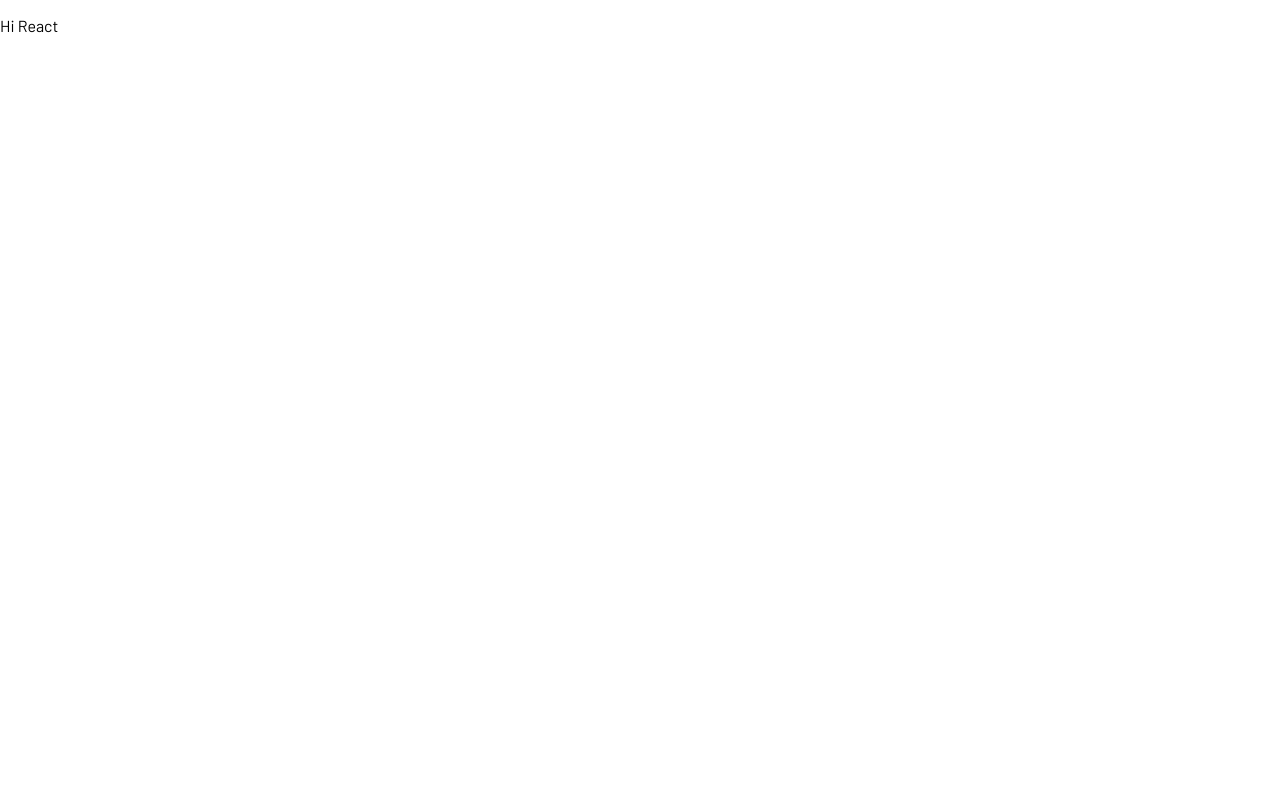
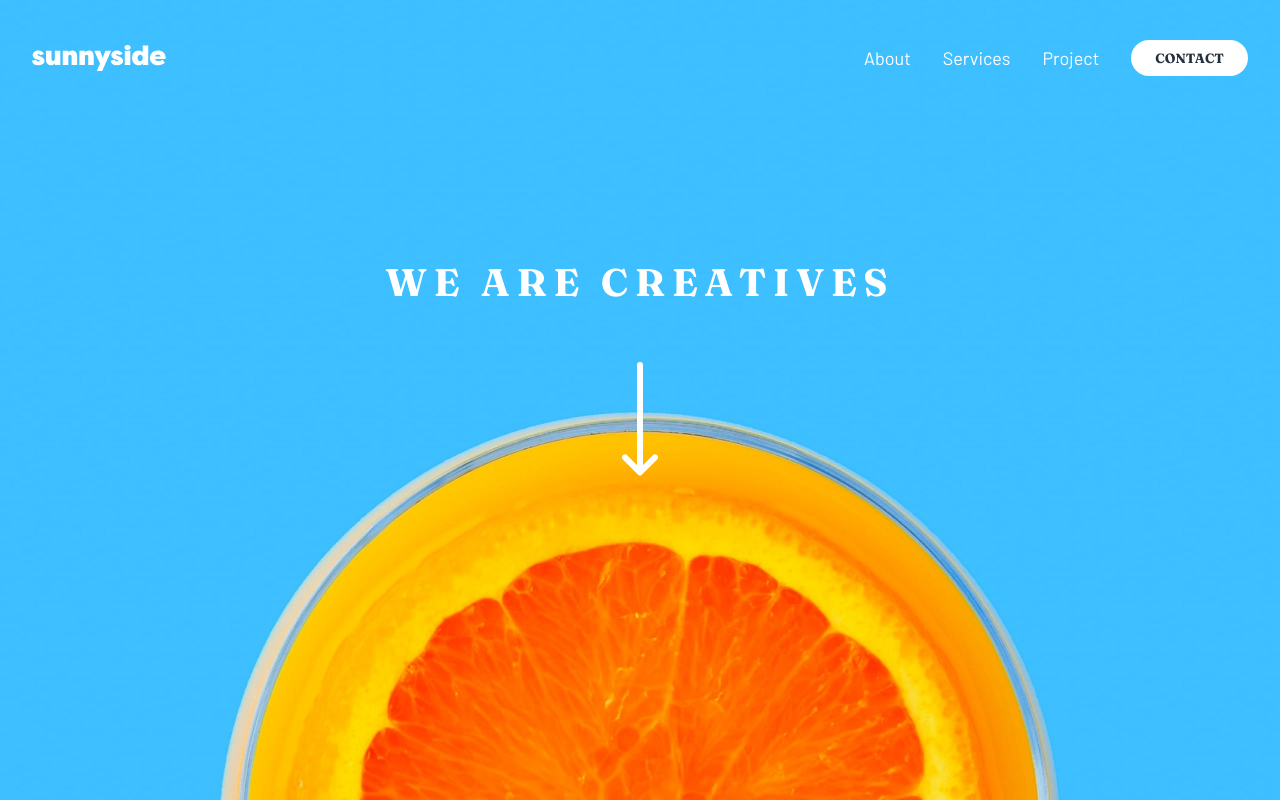
Before and after one commit to UmanIjaz/sunnyside-agency, a React (Create React App) app: page / in a window 1280 px wide. Built offline with nearby package versions, Linux system fonts and the light colour scheme.

Commit message:
Header & Hero section complete

```diff
--- a/src/App.js
+++ b/src/App.js
@@ -1,5 +1,68 @@
+import { useState } from "react";
+
+// import { ReactComponent as Logo } from "./logo.svg";
 function App() {
-  return <p>Hi React</p>;
+  return (
+    <>
+      <Header />
+      <Main />
+    </>
+  );
+}
+export default App;
+
+function Header() {
+  return (
+    <header>
+      <Logo />
+      <NavBar />
+    </header>
+  );
 }
 
-export default App;
+function Logo() {
+  return (
+    <img className="logo" src="/assets/images/logo.svg" alt="Brand Logo" />
+  );
+}
+
+function NavBar() {
+  const [isOpen, setIsOpen] = useState(false);
+
+  return (
+    <nav className="navbar">
+      {/* Navigation Links + Button (Always Visible on Desktop) */}
+      <ul className={`nav-menu ${isOpen ? "mobile-menu" : ""}`}>
+        <li>About</li>
+        <li>Services</li>
+        <li>Project</li>
+        <li>
+          <button className="contact-btn">CONTACT</button>
+        </li>
+      </ul>
+
+      {/* Hamburger Menu (Visible Only on Mobile) */}
+      <button className="hamburger" onClick={() => setIsOpen(!isOpen)}>
+        ☰
+      </button>
+    </nav>
+  );
+}
+
+function Main() {
+  return (
+    <main>
+      <Hero />
+    </main>
+  );
+}
+function Hero() {
+  return (
+    <section className="hero">
+      <span>
+        <h1>WE ARE CREATIVES</h1>
+        <img src="/assets/images/icon-arrow-down.svg" alt="Scroll Down" />
+      </span>
+    </section>
+  );
+}
--- a/src/styles/index.css
+++ b/src/styles/index.css
@@ -1,22 +1,44 @@
 @import "./fonts.css";
 :root {
+  font-size: 16px;
   /* 🌟 Brand Colors (Core Identity) */
   --brand-primary: #3dbeff; /* Main brand color, used for key highlights */
   --brand-secondary: #fdf3d6; /* Secondary brand color, soft background accents */
   --brand-tertiary: #fad2cf; /* Supporting brand color, subtle highlights */
   --brand-accent: #a3d6c3; /* Additional brand accent for balance */
+  --brand-light: #6ed0ff;
 
   /* 🎯 UI & Text Colors */
   --text-primary: #23303e; /* Main text color (headings, body text) */
   --text-secondary: #8c8c8c; /* Muted text (subtext, descriptions) */
 
   /* 🟡 Call-to-Action & Alert Colors */
-  --cta-primary: #f8a21d; /* Main action buttons (e.g., "Contact Us") */
+  --cta-primary: #fad400; /* Main action buttons (e.g., "Contact Us") */
   --cta-danger: #eb4a5f; /* Error, warnings, and destructive actions */
 
   /* 🎨 Background & Neutral Colors */
   --bg-primary: #ffffff; /* Main background */
   --bg-secondary: #fdf3d6; /* Light muted background */
+
+  /* ----- Fonts ----- */
+  --fs-xs: 0.75rem; /* 12px */
+  --fs-sm: 0.875rem; /* 14px */
+  --fs-base: 1rem; /* 16px (Default) */
+  --fs-lg: 1.125rem; /* 18px */
+  --fs-xl: 1.25rem; /* 20px */
+  --fs-2xl: 1.5rem; /* 24px */
+  --fs-3xl: 2rem; /* 32px */
+  --fs-4xl: 2.5rem; /* 40px */
+
+  /* ---- Spacing ---- */
+  --space-xxs: 4px;
+  --space-xs: 8px;
+  --space-sm: 12px;
+  --space-md: 16px;
+  --space-lg: 24px;
+  --space-xl: 32px;
+  --space-2xl: 40px;
+  --space-3xl: 64px;
 }
 
 body {
@@ -27,3 +49,209 @@ body {
   -webkit-font-smoothing: antialiased;
   -moz-osx-font-smoothing: grayscale;
 }
+
+/* h1 {
+  font-size: var(--fs-4xl);
+}
+h2 {
+  font-size: var(--fs-3xl);
+}
+p {
+  font-size: var(--fs-base);
+} */
+h1 {
+  font-size: clamp(2rem, 5vw, 3rem); /* Scales between 32px and 48px */
+}
+h2 {
+  font-size: clamp(1.5rem, 4vw, 2.5rem);
+}
+p {
+  font-size: clamp(1rem, 2vw, 1.25rem);
+}
+
+section {
+  padding: var(--space-3xl) var(--space-xl);
+}
+button {
+  padding: var(--space-sm) var(--space-md);
+}
+
+/* ---- HEADER Section ---- */
+header {
+  display: flex;
+  justify-content: space-between;
+  align-items: center;
+  max-width: 100%;
+  padding: 1.5rem 2rem;
+  position: absolute;
+  top: 0;
+  left: 0;
+  right: 0;
+  z-index: 99909;
+}
+
+.logo {
+  height: 26px;
+}
+
+/* Navbar Layout */
+.navbar {
+  display: flex;
+  justify-content: flex-end;
+  align-items: center;
+  position: relative;
+}
+
+/* Navigation Menu (Desktop) */
+.nav-menu {
+  display: flex;
+  gap: 32px;
+  list-style: none;
+  align-items: center;
+}
+
+.nav-menu li {
+  color: white;
+  font-size: 18px;
+}
+.nav-menu li:hover {
+  color: #f7f7f7;
+  cursor: pointer;
+}
+
+/* Contact Button */
+.contact-btn {
+  font-family: Fraunces;
+  font-weight: 700;
+  border: none;
+  border-radius: 32px;
+  padding: 10px 1.5rem;
+  color: var(--text-primary);
+  background-color: #fff;
+  cursor: pointer;
+}
+.contact-btn:hover {
+  background-color: var(--brand-light);
+  color: #fff;
+}
+
+/* Hamburger Button (Hidden on Desktop) */
+.hamburger {
+  font-size: 24px;
+  background: none;
+  border: none;
+  color: white;
+  cursor: pointer;
+  display: none;
+  cursor: pointer;
+}
+
+/* Mobile Menu */
+.mobile-menu {
+  position: absolute;
+  top: 60px;
+  right: 10px;
+  background: white;
+  padding: 20px;
+  border-radius: 5px;
+  box-shadow: 0 4px 6px rgba(0, 0, 0, 0.1);
+  width: 200px;
+  text-align: center;
+  display: flex;
+  flex-direction: column;
+  gap: 15px;
+}
+
+/* Add Triangle Pointer */
+.mobile-menu::before {
+  content: "";
+  position: absolute;
+  top: -10px;
+  right: 20px;
+  width: 0;
+  height: 0;
+  border-left: 10px solid transparent;
+  border-right: 10px solid transparent;
+  border-bottom: 10px solid white;
+}
+
+.mobile-menu .contact-btn {
+  background-color: var(--cta-primary);
+  color: var(--text-primary);
+}
+
+/* Mobile Menu Items */
+.mobile-menu li {
+  color: var(--text-secondary);
+  font-size: 18px;
+}
+
+/* Responsive Styles */
+@media screen and (max-width: 768px) {
+  /* Hide desktop menu */
+  .nav-menu {
+    display: none;
+  }
+
+  /* Show hamburger menu */
+  .hamburger {
+    display: block;
+  }
+
+  /* Show mobile menu when active */
+  .mobile-menu {
+    display: flex;
+  }
+}
+
+/* ------ Hero Section ------ */
+.hero {
+  display: flex;
+  justify-content: center;
+  flex-direction: column;
+  align-items: center;
+  font-family: Fraunces;
+  color: #fff;
+  background: url("/public/assets/images/desktop/image-header.jpg");
+  background-position: center;
+  background-size: cover;
+  background-repeat: no-repeat;
+  height: 100vh;
+  z-index: -1;
+  padding-top: 0px;
+  padding-bottom: 0px;
+}
+.hero span {
+  text-align: center;
+  padding-bottom: 118px;
+}
+.hero h1 {
+  font-size: 2.4rem;
+  letter-spacing: 7px;
+  padding: 1.5rem 0rem;
+}
+.hero img {
+  display: inline-block;
+  cursor: pointer;
+  transition: transform 0.3s ease-in-out;
+}
+.hero img:hover {
+  transform: translateY(5px);
+}
+@media screen and (max-width: 768px) {
+  .hero {
+    background: url("/public/assets/images/mobile/image-header.jpg");
+    background-position: center;
+    background-size: cover;
+    background-repeat: no-repeat;
+  }
+  .hero span {
+    padding-bottom: 20px;
+  }
+}
+
+@media screen and (min-width: 1550px) {
+  .hero h1 {
+    font-size: 3.5rem;
+  }
+}
```
Also changed, not shown: src/logo.svg (added).
